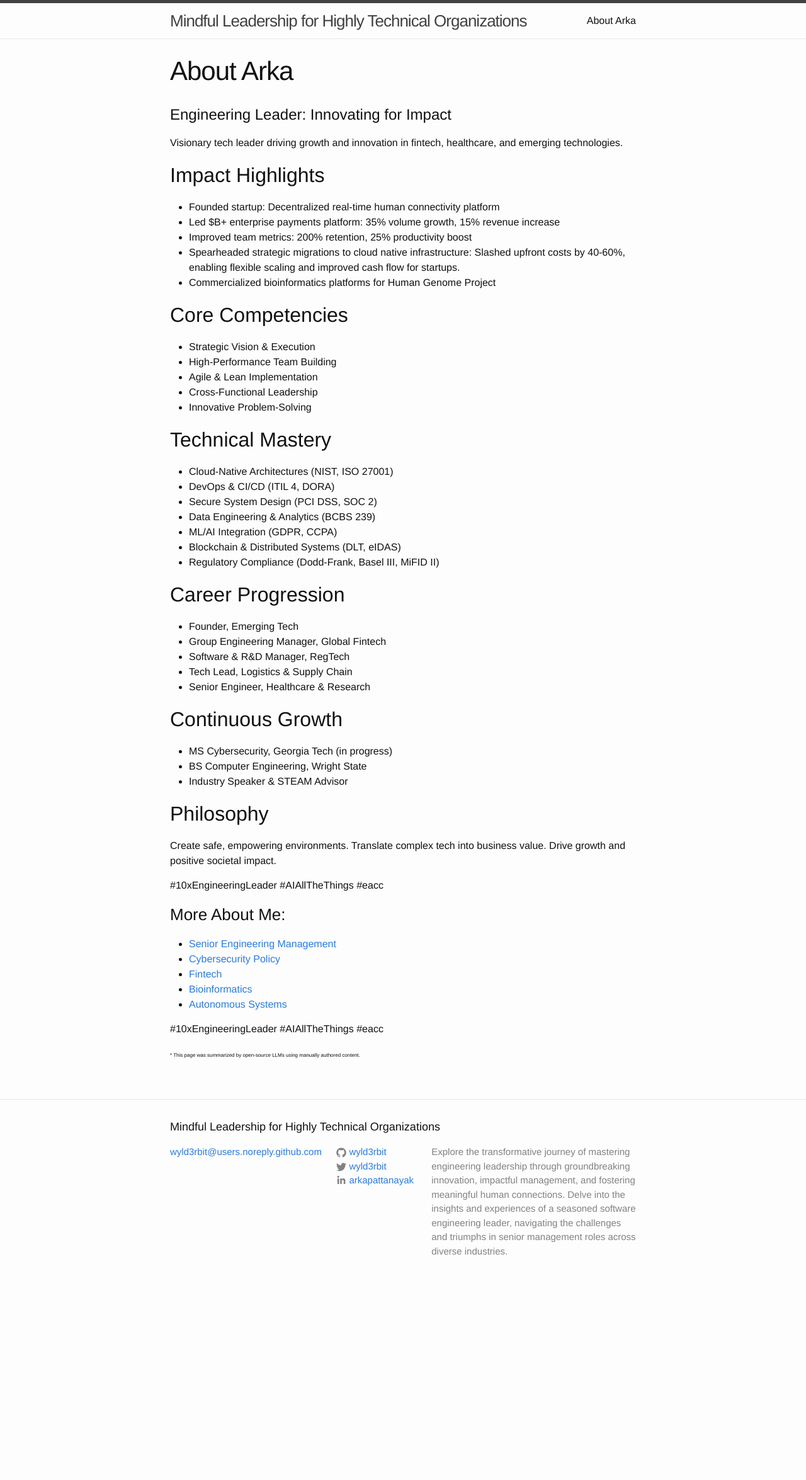
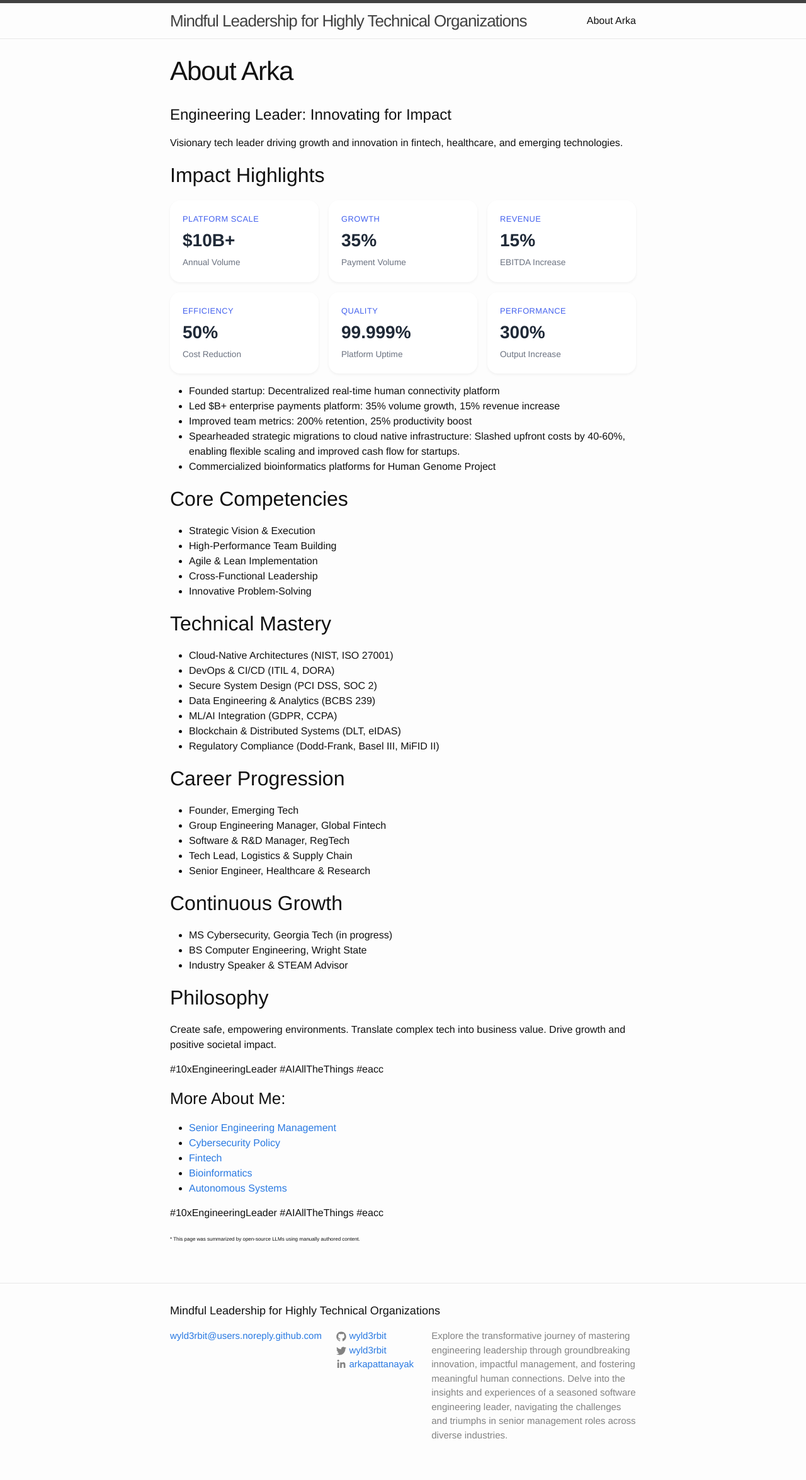
Before and after one commit to wyld3rbit/wyld3rbit.github.io, a Jekyll site: the page built from about.md, in a window 1280 px wide. Shown: the whole page at 63% size. Built offline with Jekyll 4.4.1, drawn with Linux system fonts in a browser that asks for light colours; before the commit the page ends 2058 px from its top, so only the background shows below that.

Commit message:
updated impact highlights

```diff
--- a/about.md
+++ b/about.md
@@ -10,6 +10,77 @@ permalink: /about/
 Visionary tech leader driving growth and innovation in fintech, healthcare, and emerging technologies.
 
 ## Impact Highlights
+
+<style>
+   .metrics-grid {
+       display: grid;
+       grid-template-columns: repeat(auto-fit, minmax(200px, 1fr));
+       gap: 1rem;
+       margin: 1rem 0;
+   }
+
+   .metric-card {
+       background: white;
+       padding: 1.25rem;
+       border-radius: 16px;
+       box-shadow: 0 2px 4px rgba(0,0,0,0.05);
+   }
+
+   .category-label {
+       color: #4361EE;
+       font-size: 0.8rem;
+       font-weight: 500;
+       text-transform: uppercase;
+       letter-spacing: 0.5px;
+       margin-bottom: 0.25rem;
+   }
+
+   .metric-value {
+       font-size: 1.75rem;
+       font-weight: 700;
+       color: #1F2937;
+       margin-bottom: 0.25rem;
+   }
+
+   .metric-label {
+       font-size: 0.85rem;
+       color: #6B7280;
+       font-weight: 400;
+   }
+</style>
+
+<div class="metrics-grid">
+   <div class="metric-card">
+       <div class="category-label">Platform Scale</div>
+       <div class="metric-value">$10B+</div>
+       <div class="metric-label">Annual Volume</div>
+   </div>
+   <div class="metric-card">
+       <div class="category-label">Growth</div>
+       <div class="metric-value">35%</div>
+       <div class="metric-label">Payment Volume</div>
+   </div>
+   <div class="metric-card">
+       <div class="category-label">Revenue</div>
+       <div class="metric-value">15%</div>
+       <div class="metric-label">EBITDA Increase</div>
+   </div>
+   <div class="metric-card">
+       <div class="category-label">Efficiency</div>
+       <div class="metric-value">50%</div>
+       <div class="metric-label">Cost Reduction</div>
+   </div>
+   <div class="metric-card">
+       <div class="category-label">Quality</div>
+       <div class="metric-value">99.999%</div>
+       <div class="metric-label">Platform Uptime</div>
+   </div>
+   <div class="metric-card">
+       <div class="category-label">Performance</div>
+       <div class="metric-value">300%</div>
+       <div class="metric-label">Output Increase</div>
+   </div>
+</div>
 
 - Founded startup: Decentralized real-time human connectivity platform
 - Led $B+ enterprise payments platform: 35% volume growth, 15% revenue increase
```
